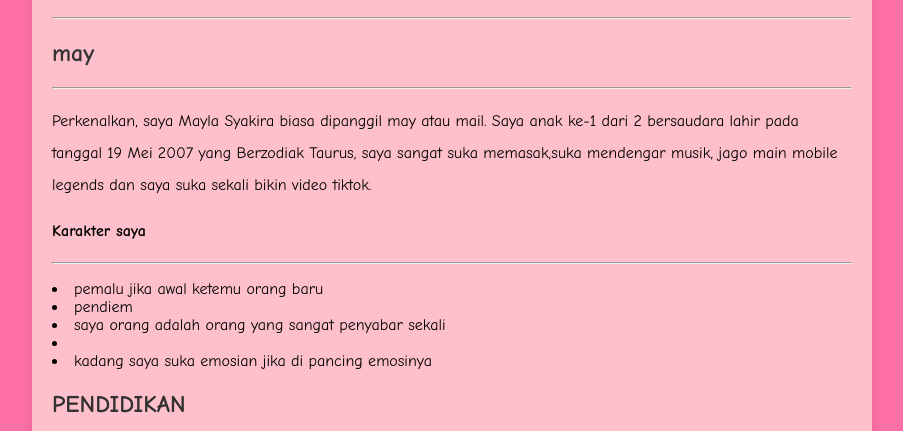
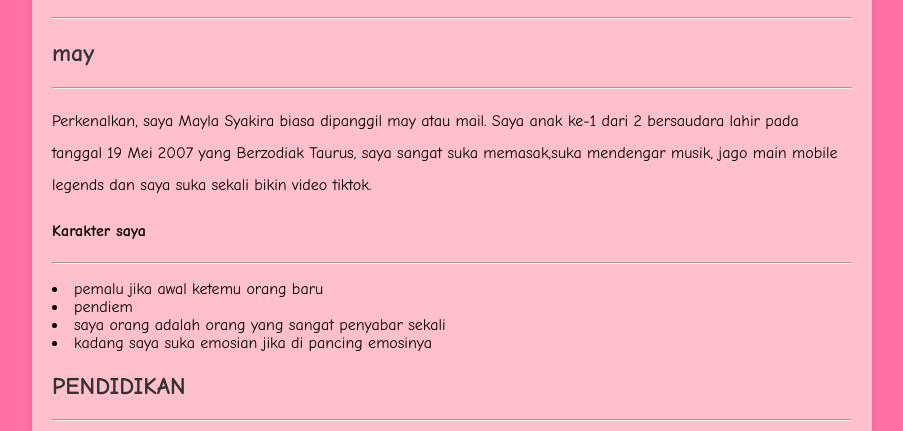
Before and after one commit to maylasykr12/myla, a plain HTML site: page index.html in a window 1280 px wide. Shown: the part 655-1086 px from the top of the page, without its empty margins (188-1091 px from the left). Drawn offline with Linux system fonts and the light colour scheme.

Commit message:
Update index.html

```diff
--- a/index.html
+++ b/index.html
@@ -91,7 +91,7 @@ html lang="en">
 </body>
             <li>pemalu jika awal ketemu orang baru </li>
             <li>pendiem </li>
-            <li>saya orang adalah orang yang sangat penyabar sekali<li>
+            <li>saya orang adalah orang yang sangat penyabar sekali</li>
             <li>kadang saya suka emosian jika di pancing emosinya</li>
         <h2>PENDIDIKAN</h2>
         <head>
```
